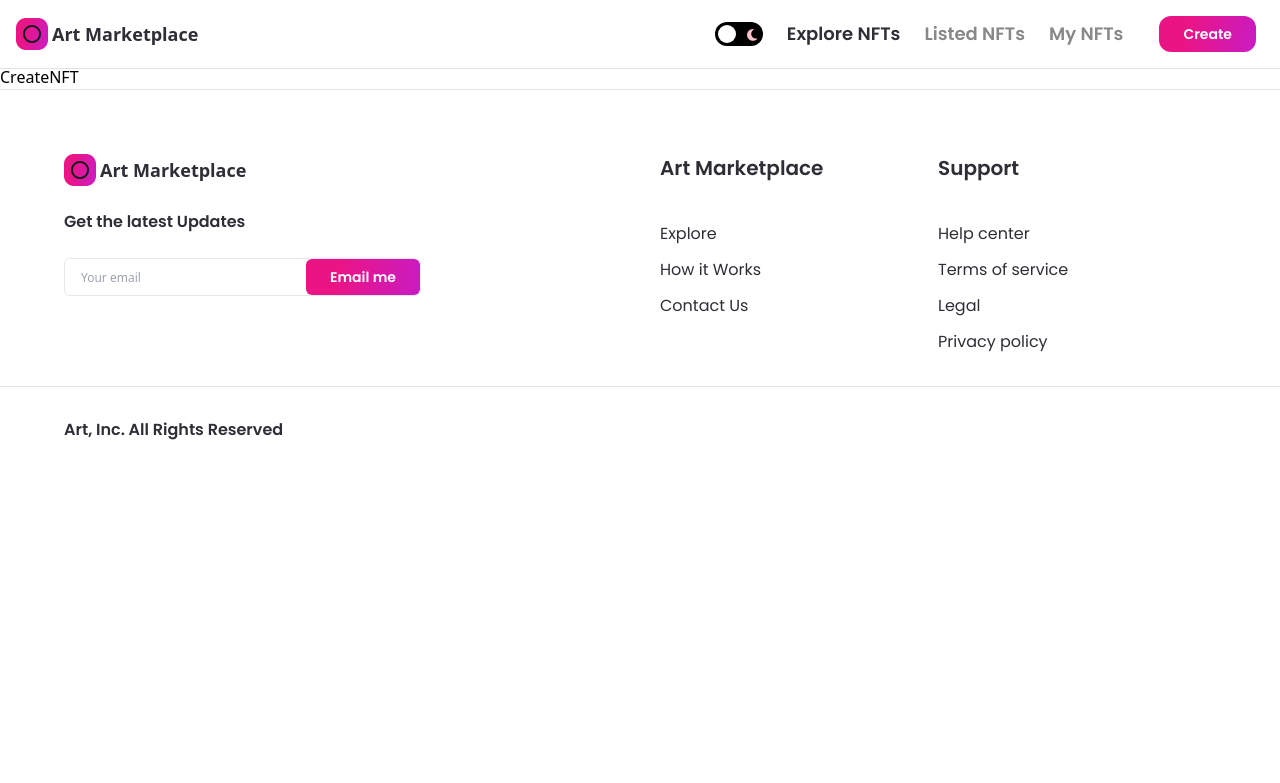
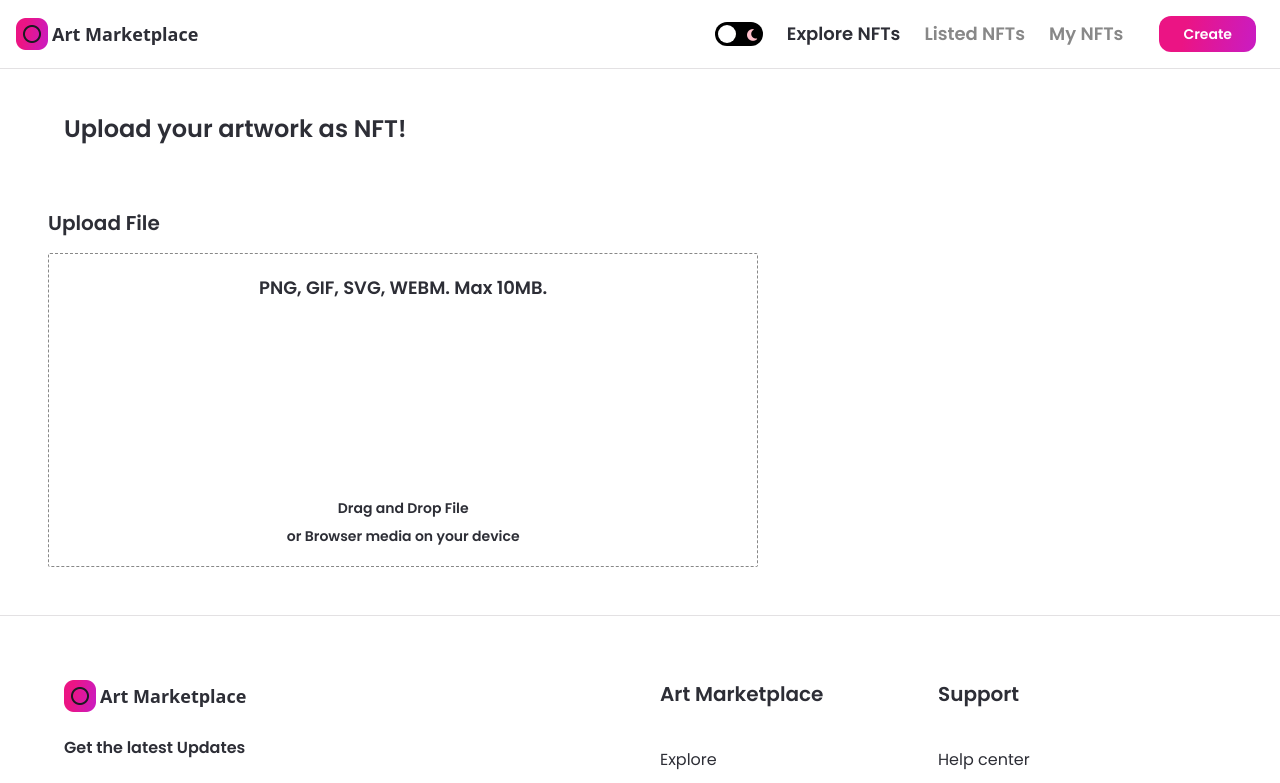
Before and after one commit to dunkerbunker/NFT-ART-Marketplace, a Next.js app: page /create-nft in a window 1280 px wide. Shown: the top 783 px of the page. Built offline with nearby package versions, Linux system fonts and the light colour scheme.

Commit message:
create nft part 1

```diff
--- a/pages/create-nft.js
+++ b/pages/create-nft.js
@@ -1,7 +1,87 @@
-import React from 'react';
+import { useState, useMemo, useCallback, useContext } from 'react';
+import { useRouter } from 'next/router';
+import { useDropzone } from 'react-dropzone';
+import Image from 'next/image';
+import { useTheme } from 'next-themes';
 
-const CreateNFT = () => (
-  <div>CreateNFT</div>
-);
+import { Button } from '../components';
+import images from '../assets';
+
+const CreateNFT = () => {
+  const [fileUrl, setFileUrl] = useState(null);
+  const { theme } = useTheme();
+
+  const onDrop = useCallback(() => {
+    // upload image to blockchain aka IPFS
+  }, []);
+
+  const { getRootProps, getInputProps, isDragActive, isDragAccept, isDragReject } = useDropzone({
+    onDrop,
+    accept: 'image/*',
+    maxSize: 5000000,
+  });
+
+  const fileStyle = useMemo(() => (
+    `dark:bg-nft-black-1 bg-white border dark:border-white border-nft-gray-2 flex flex-col items-center p-5 rounded-sm border-dashed
+    ${isDragActive && 'border-file-active'}
+    ${isDragAccept && 'border-file-accept'}
+    ${isDragReject && 'border-file-reject'}
+    `
+  ), [isDragActive, isDragAccept, isDragReject]);
+
+  return (
+    <div className="flex justify-centersm:px-4 p-12">
+      <div className="w-3/5 md:w-full">
+        <h1 className="font-poppins dark:text-white text-nft-black-1 text-2xl minlg:text-4xl font-semibold ml-4 xs:ml-0">
+          Upload your artwork as NFT!
+        </h1>
+        <div className="mt-16">
+          <p className="font-poppins dark:text-white text-nft-black-1 font-semibold text-xl">
+            Upload File
+          </p>
+          <div className="mt-4">
+            <div {...getRootProps()} className={fileStyle}>
+              <input {...getInputProps()} />
+              <div className="flexCenter flex-col text-center">
+                <p className="font-poppins dark:text-white text-nft-black-1 font-semibold text-lg">
+                  PNG, GIF, SVG, WEBM. Max 10MB.
+                </p>
+
+                <div className="my-12 w-full flex justify-center">
+                  <Image
+                    src={images.upload}
+                    width={100}
+                    height={100}
+                    onjectFit="contain"
+                    alt="file-upload"
+                    className={theme === 'light' && 'filter invert'}
+                  />
+                </div>
+
+                <p className="font-poppins dark:text-white text-nft-black-1 font-semibold text-sm">
+                  Drag and Drop File
+                </p>
+                <p className="font-poppins dark:text-white text-nft-black-1 font-semibold text-sm mt-2">
+                  or Browser media on your device
+                </p>
+
+              </div>
+            </div>
+            {fileUrl && (
+              <aside>
+                <div>
+                  <img
+                    src={fileUrl}
+                    alt="file-preview"
+                  />
+                </div>
+              </aside>
+            )}
+          </div>
+        </div>
+      </div>
+    </div>
+  );
+};
 
 export default CreateNFT;
```
